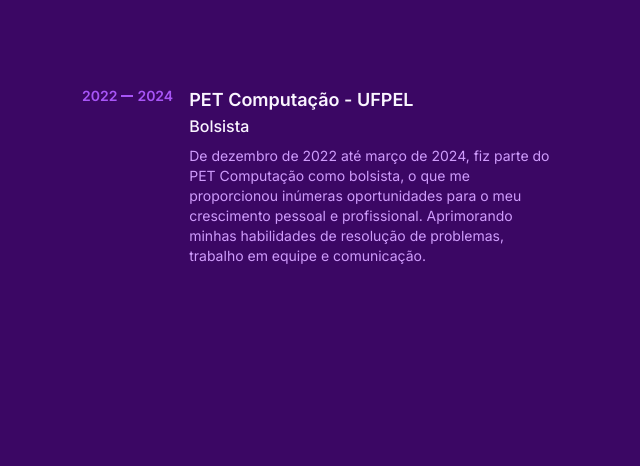
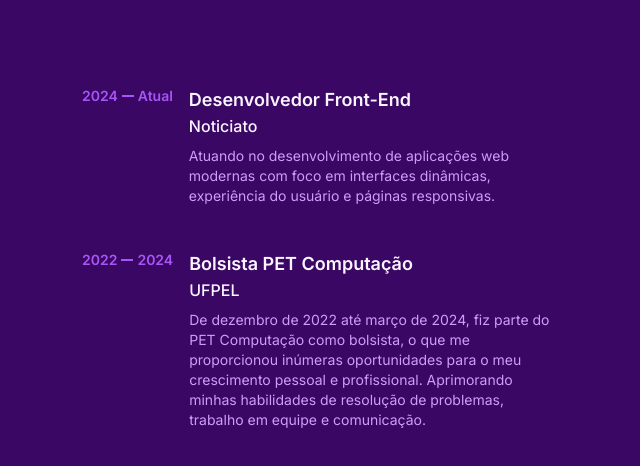
Before and after one commit to emersondont/portfolio, a Next.js app: page / in a window 1280 px wide. Shown: the part 1714-2180 px from the top of the page, without its empty margins (606-1246 px from the left). Built offline with nearby package versions, Linux system fonts and the light colour scheme; no server answers.

Commit message:
refactor: Atualizar seção de experiência

```diff
--- a/src/components/sections/experience.tsx
+++ b/src/components/sections/experience.tsx
@@ -8,12 +8,18 @@
 
 const experiences = [
 	{
-		company: 'PET Computação - UFPEL',
-		role: 'Bolsista',
+		company: 'Noticiato',
+		role: 'Desenvolvedor Front-End',
+		start: '2024',
+		end: 'Atual',
+		description: 'Atuando no desenvolvimento de aplicações web modernas  com foco em interfaces dinâmicas, experiência do usuário e páginas responsivas.',
+	},
+	{
+		company: 'UFPEL',
+		role: 'Bolsista PET Computação',
 		start: '2022',
 		end: '2024',
 		description: 'De dezembro de 2022 até março de 2024, fiz parte do PET Computação como bolsista, o que me proporcionou inúmeras oportunidades para o meu crescimento pessoal e profissional. Aprimorando minhas habilidades de resolução de problemas, trabalho em equipe e comunicação.',
-		href: 'https://wp.ufpel.edu.br/petcomp/'
 	}
 ]
 
@@ -42,9 +48,7 @@
 			ref={experienceRef}
 		>
 			{experiences.map((experience, index) => (
-				<Link
-					href={experience.href}
-					target='_blank'
+				<div
 					key={index}
 					className='flex cursor-pointer p-4 rounded-md gap-4 ease-in duration-200 items-start
 				hover:bg-blur z-10 hover:backdrop-blur-lg relative flex-wrap lg:flex-nowrap'
@@ -55,12 +59,12 @@
 						<span>{experience.end}</span>
 					</div>
 					<div>
-						<h2 className='text-lg font-semibold text-primary'>{experience.company}</h2>
-						<h3 className='text-base font-medium text-primary mb-2'>{experience.role}</h3>
+						<h2 className='text-lg font-semibold text-primary'>{experience.role}</h2>
+						<h3 className='text-base font-medium text-primary mb-2'>{experience.company}</h3>
 						<p className='text-sm text-tertiary'>{experience.description}</p>
 					</div>
 					<div className="border-card" />
-				</Link>
+				</div>
 			))}
 		</div>
 	)
```
